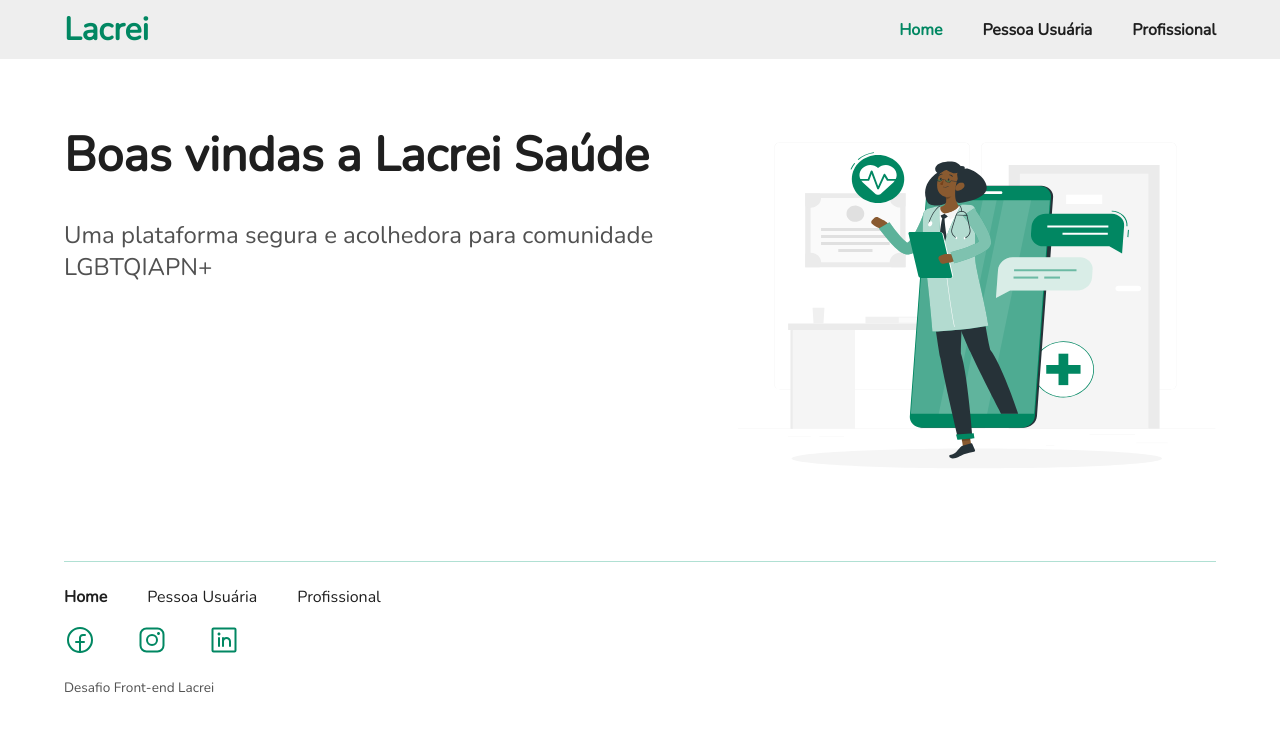
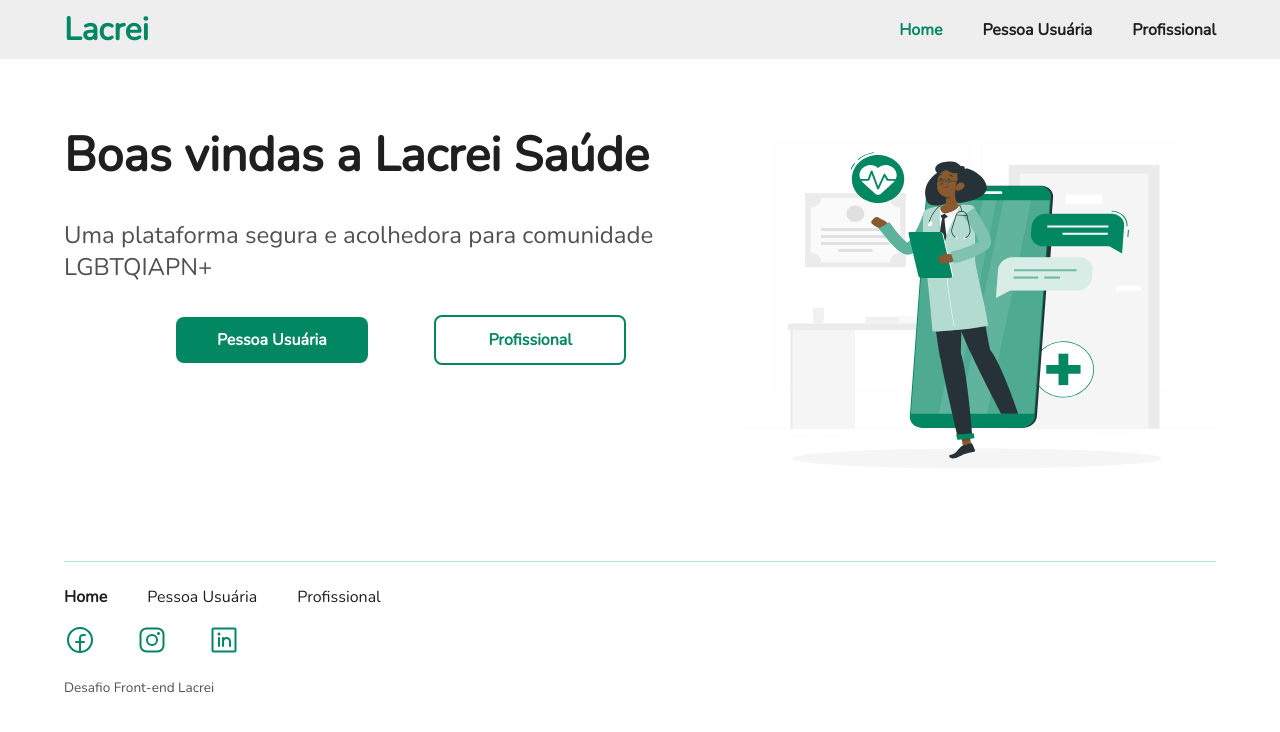
Before and after one commit to ramontrovao/lacrei-tech-test, a Next.js app: page / in a window 1280 px wide. Shown: the top 732 px of the page. Built offline with nearby package versions, Linux system fonts and the light colour scheme.

Commit message:
feat: added LinkButtonAnchor component

```diff
--- /dev/null
+++ b/src/components/LinkButtonAnchor/index.tsx
@@ -0,0 +1,19 @@
+import { AnchorHTMLAttributes, HTMLAttributes } from "react";
+import { LinkButtonAnchorContainer } from "./styles";
+
+interface ILinkButtonAnchor extends AnchorHTMLAttributes<HTMLElement> {
+  text: string;
+  variant: "fill" | "outline";
+}
+
+export const LinkButtonAnchor = ({
+  text,
+  variant,
+  ...rest
+}: ILinkButtonAnchor) => {
+  return (
+    <LinkButtonAnchorContainer variant={variant} {...rest}>
+      {text}
+    </LinkButtonAnchorContainer>
+  );
+};
--- /dev/null
+++ b/src/components/LinkButtonAnchor/styles.ts
@@ -0,0 +1,31 @@
+import styled, { css } from "styled-components";
+
+interface ILinkButtonAnchorContainerStylesProps {
+  variant: "fill" | "outline";
+}
+
+export const LinkButtonAnchorContainer = styled.a<ILinkButtonAnchorContainerStylesProps>`
+  ${({ theme: { COLORS, FONT_SIZES }, variant }) => css`
+    padding: 0.75rem 2.5rem;
+    min-width: 12rem;
+
+    font-size: ${FONT_SIZES.M};
+    font-weight: 700;
+    border-radius: 8px;
+    text-align: center;
+    text-decoration: none;
+
+    ${variant === "fill" &&
+    css`
+      background: ${COLORS.GREEN_500};
+      color: ${COLORS.WHITE};
+    `}
+
+    ${variant === "outline" &&
+    css`
+      background: transparent;
+      color: ${COLORS.GREEN_500};
+      border: 2px solid ${COLORS.GREEN_500};
+    `}
+  `}
+`;
--- a/src/pages/index.tsx
+++ b/src/pages/index.tsx
@@ -10,6 +10,8 @@ import {
 } from "@components/LayoutWrapper/styles";
 import { Title } from "@components/Title";
 import { Description } from "@components/Description";
+import { ButtonWrapper } from "@styles/Home";
+import { LinkButtonAnchor } from "@components/LinkButtonAnchor";
 
 export default function Home() {
   return (
@@ -26,6 +28,11 @@ export default function Home() {
           <Title text="Boas vindas a Lacrei Saúde" />
 
           <Description text="Uma plataforma segura e acolhedora para comunidade LGBTQIAPN+" />
+
+          <ButtonWrapper>
+            <LinkButtonAnchor text="Pessoa Usuária" variant="fill" />
+            <LinkButtonAnchor text="Profissional" variant="outline" />
+          </ButtonWrapper>
         </LeftWrapperContainer>
 
         <RightWrapperContainer>
--- /dev/null
+++ b/src/styles/Home.ts
@@ -0,0 +1,13 @@
+import styled from "styled-components";
+
+export const ButtonWrapper = styled.div`
+  display: flex;
+  justify-content: center;
+  align-items: center;
+  gap: 4.15rem;
+
+  @media (max-width: 1024px) {
+    flex-direction: column;
+    gap: 1rem;
+  }
+`;
--- a/src/themes/DefaultTheme.ts
+++ b/src/themes/DefaultTheme.ts
@@ -7,6 +7,9 @@ export const DefaultTheme = {
     GRAY_200: "#EEEEEE",
     GRAY_300: "#515151",
     GRAY_500: "#1F1F1F",
+
+    WHITE: "#FFF",
+    BLACK: "#000",
   },
   FONT_SIZES: {
     SM: 0.85,
```
